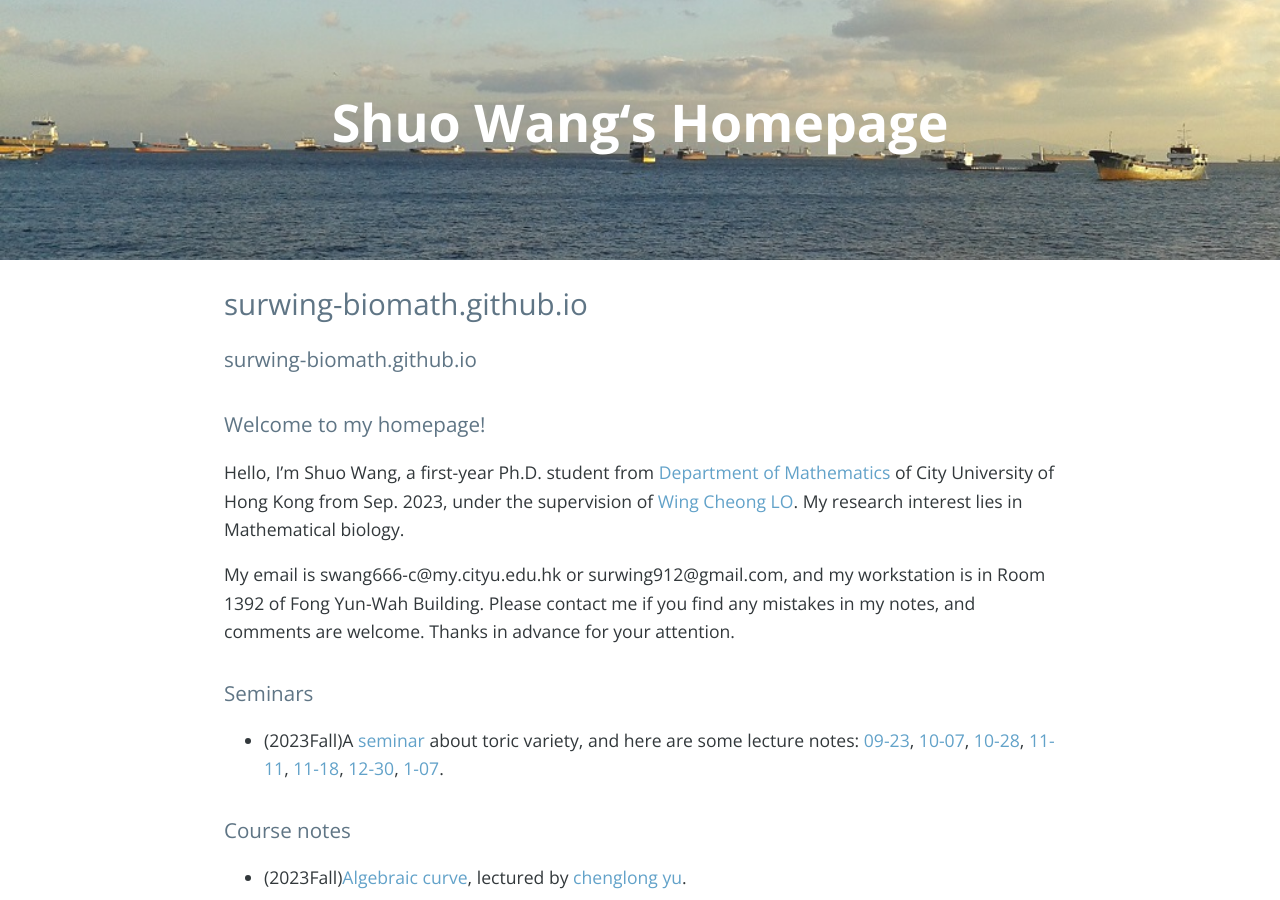
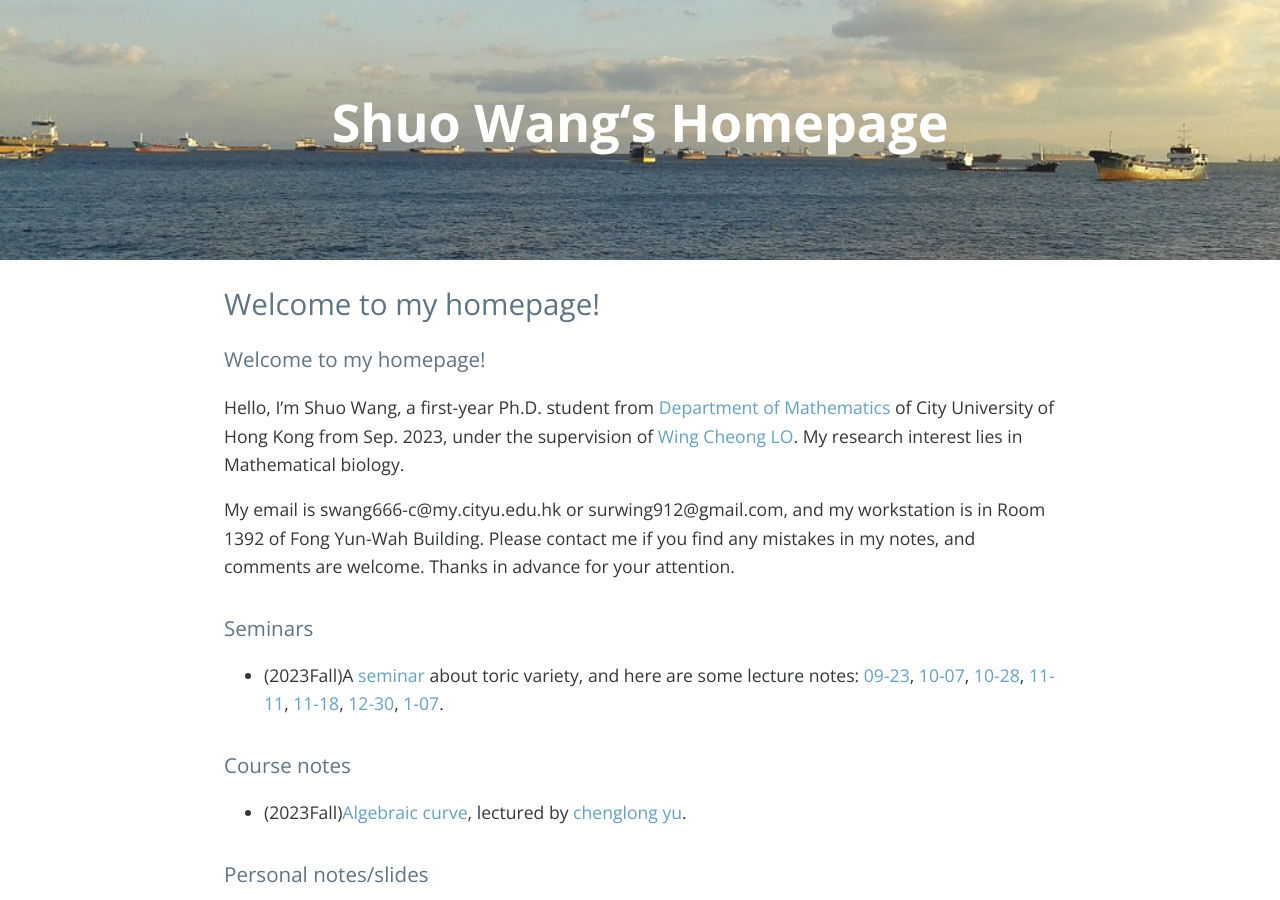
Before and after one commit to Louis-shuo-wang/Louis-shuo-wang.github.io, a Jekyll site: the page built from index.md, in a window 1280 px wide and 900 px high. Built offline with Jekyll 4.4.1, drawn with Linux system fonts in a browser that asks for light colours; nearby versions of some CDN libraries; our own code applies the rules of GitHub Pages for plain Markdown files; the list of posts is cut into pages by our own code; comment, search, counter and statistics services are not loaded.

Commit message:
Update index.md

```diff
--- a/index.md
+++ b/index.md
@@ -1,4 +1,3 @@
-# surwing-biomath.github.io
 ### Welcome to my homepage!
 Hello, I'm Shuo Wang, a first-year Ph.D. student from [Department of Mathematics](https://www.cityu.edu.hk/ma/) of City University of Hong Kong from Sep. 2023, under the supervision of [Wing Cheong LO](https://www.cityu.edu.hk/stfprofile/wingclo.htm). My research interest lies in Mathematical biology.
 
```
